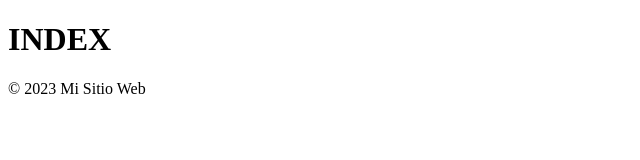
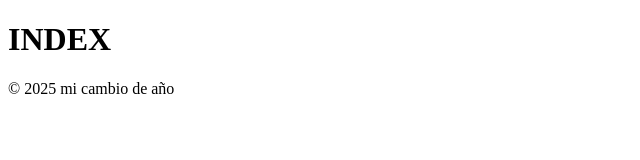
Before and after one commit to markcelo1977/test01, a plain HTML site: page index.html in a window 1280 px wide. Shown: the full height of the page, 0-640 px from the left. Drawn offline with Linux system fonts and the light colour scheme.

Commit message:
agrega año del footer

```diff
--- a/index.html
+++ b/index.html
@@ -11,6 +11,6 @@
 <h1>INDEX</h1>
 </body>
 <footer>
-    <p>© 2023 Mi Sitio Web</p>
+    <p>© 2025 mi cambio de año</p>
 </footer>
 </html>
```
